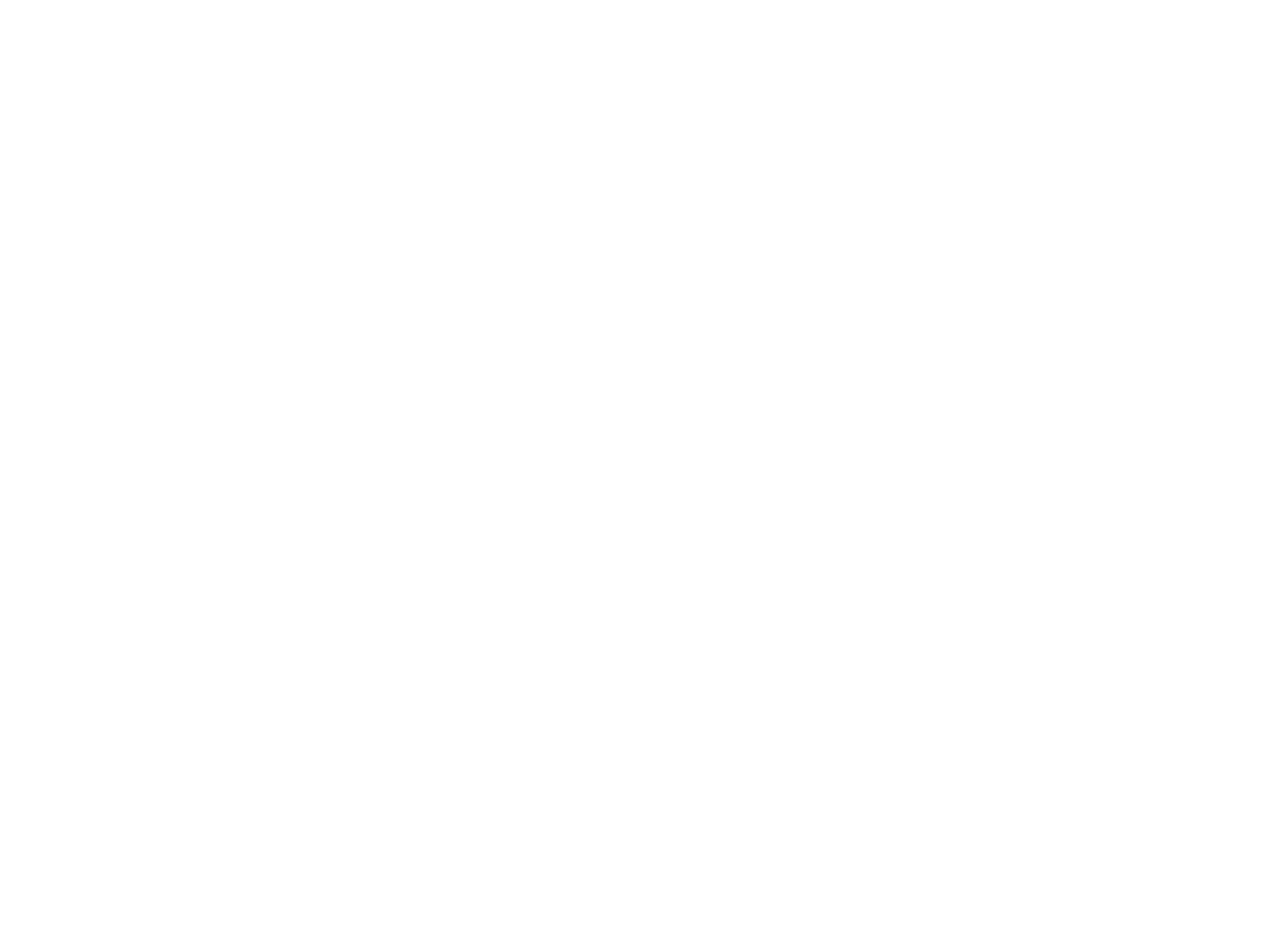
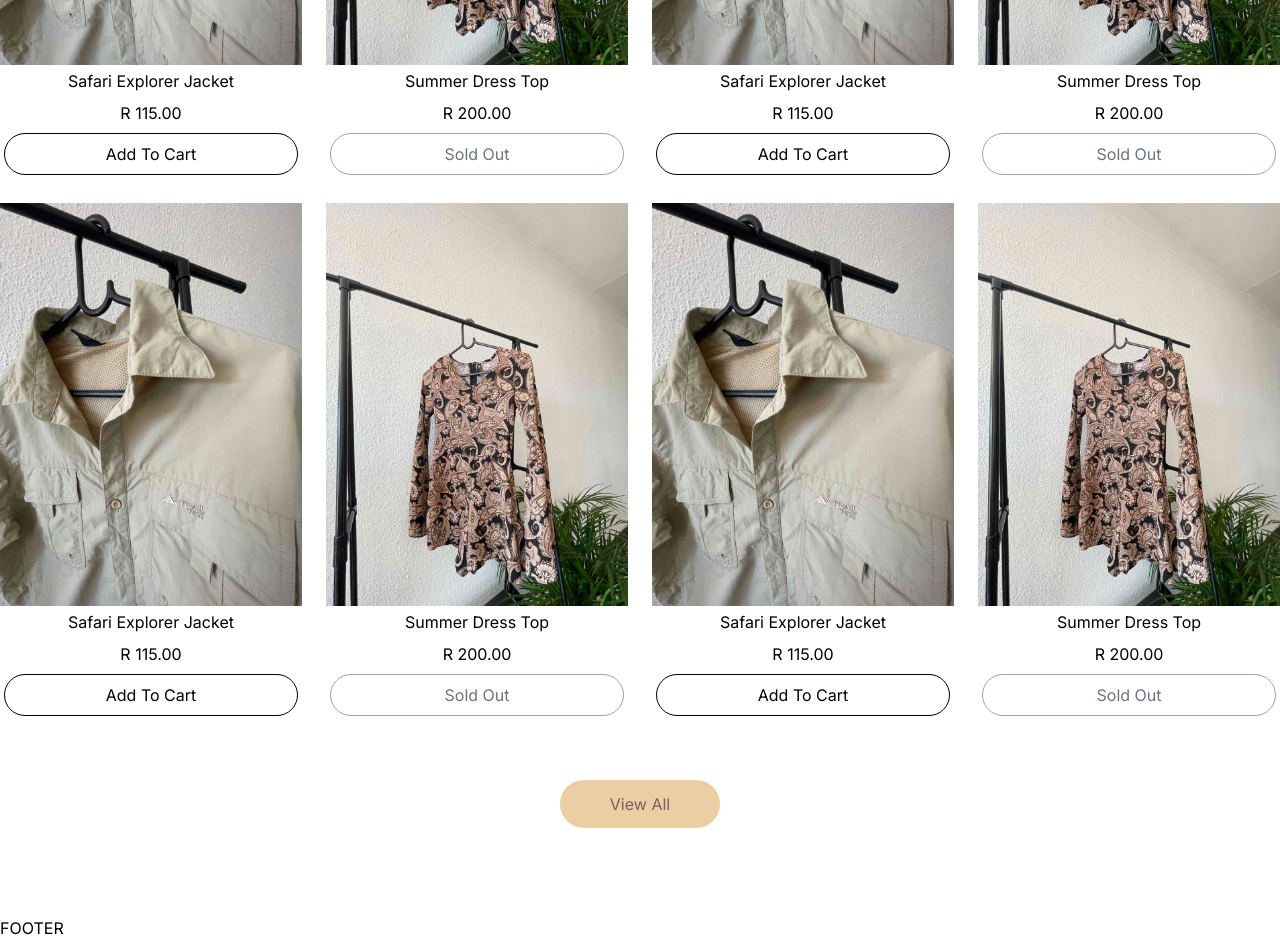
Before and after one commit to Taelo1829/Raiwear, a Next.js app: page / in a window 1280 px wide. Shown: the part 1340-2280 px from the top of the page. Before the commit the page ends 951 px from the top, so only its background shows below. Built offline with nearby package versions, Linux system fonts and the light colour scheme.

Commit message:
worked on raiwear

```diff
--- a/app/layout.tsx
+++ b/app/layout.tsx
@@ -22,6 +22,9 @@ export default function RootLayout({
         <div>
           {children}
         </div>
+        <div className='pt-10 container'>
+          FOOTER
+        </div>
       </body>
     </html>
   )
--- a/app/page.tsx
+++ b/app/page.tsx
@@ -1,6 +1,47 @@
-import Image from 'next/image'
-
 export default function Home() {
+  const stock = [{
+    title: "Safari Explorer Jacket",
+    image: "/img/stock/1.jpeg",
+    price: "R 115.00",
+    available: true
+  }, {
+    title: "Summer Dress Top",
+    image: "/img/stock/2.jpeg",
+    price: "R 200.00",
+    available: false
+  },
+  {
+    title: "Safari Explorer Jacket",
+    image: "/img/stock/1.jpeg",
+    price: "R 115.00",
+    available: true
+  }, {
+    title: "Summer Dress Top",
+    image: "/img/stock/2.jpeg",
+    price: "R 200.00",
+    available: false
+  }, {
+    title: "Safari Explorer Jacket",
+    image: "/img/stock/1.jpeg",
+    price: "R 115.00",
+    available: true
+  }, {
+    title: "Summer Dress Top",
+    image: "/img/stock/2.jpeg",
+    price: "R 200.00",
+    available: false
+  },
+  {
+    title: "Safari Explorer Jacket",
+    image: "/img/stock/1.jpeg",
+    price: "R 115.00",
+    available: true
+  }, {
+    title: "Summer Dress Top",
+    image: "/img/stock/2.jpeg",
+    price: "R 200.00",
+    available: false
+  }]
   return (
     <div className='flex justify-center'>
       <div className='container'>
@@ -10,9 +51,24 @@ export default function Home() {
           </div>
           <img src="/img/1.png" width={"50%"} />
         </div>
-        <div className='flex md:hidden justify-center'>
+        <div className='flex md:hidden justify-center '>
           <button className='border border-black rounded-full p-3'>Shop New</button>
         </div>
+        <div className="flex md:flex-wrap -mx-3 overflow-auto mt-20">
+          {stock?.map((item, index) => {
+            return <div key={index} className="w-full md:w-1/4 p-3 0 md:-mx-0 sm:mx-2" >
+              <div>
+                <img alt={item.title} src={item.image} />
+              </div>
+              <div className="p-1  flex flex-col item-center text-center w-full">
+                <label >{item.title}</label>
+                <p className="my-2">{item.price}</p>
+                {item.available ? <button className="border border-black rounded md:rounded-full p-2 ">Add To Cart</button> : <button className="border border-gray-400 text-gray-500 rounded md:rounded-full p-2" disabled> Sold Out</button>}
+              </div>
+            </div>
+          })}
+        </div>
+        <div className="flex justify-center py-12"> <button className=' rounded-full p-3 bg-orange-custom text-red-custom w-40'>View All</button></div>
       </div>
     </div >
   )
```
Also changed, not shown: public/img/stock/1.jpeg (added), public/img/stock/2.jpeg (added).
